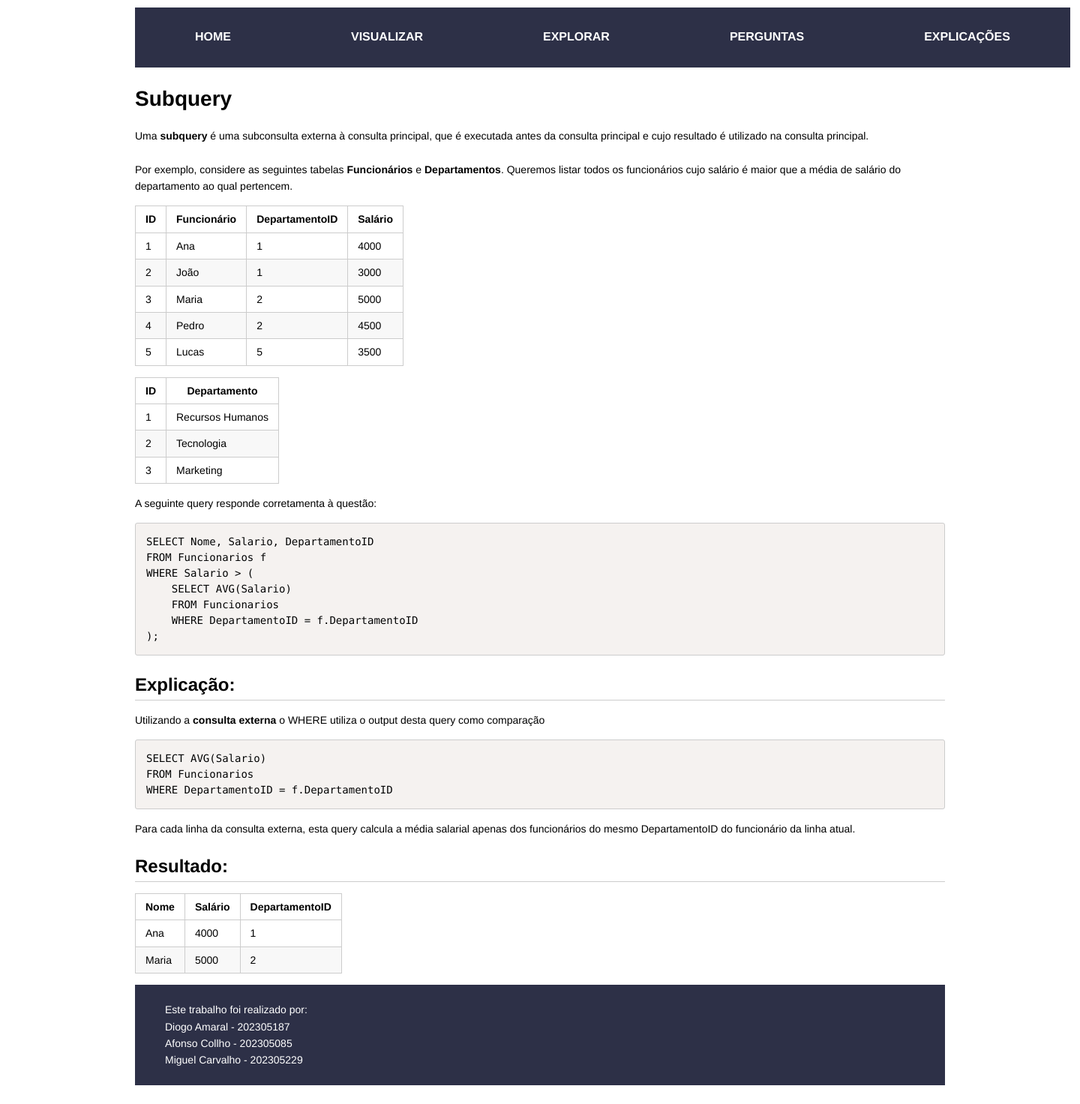
After one commit to damaral31/Portuguese-School-System-DB-Modeling, a Flask app: page /explicacao/Subqueries in a window 1440 px wide. The commit adds this page. Shown: the whole page at 75% size. Run offline with Flask 3, Linux system fonts and the light colour scheme; some libraries are stand-ins or nearby versions.

Commit message:
Update main (final commit)

```diff
--- a/app/app.py
+++ b/app/app.py
@@ -55,12 +55,16 @@ def rowNumber():
 def subqueryVariavel():
     return render_template('explicacaoSubqueryVariavel.html')
 
+@APP.route('/explicacao/Subqueries')
+def subquery():
+    return render_template('explicacaoSubquery.html')
 
 @APP.route('/pergunta/1')
 def pergunta1():
     resposta = db.execute('''
     SELECT
         concelhos.concelho as concelho,
+        concelhos.cod as cod,
         COUNT(escolas.cod) as num
     FROM concelhos
     JOIN escolas ON escolas.concelho = concelhos.cod
@@ -75,21 +79,21 @@ def pergunta2():
     resposta = db.execute('''
     SELECT
         d.distrito AS Distrito,
+        d.cod AS cod,
         t.oferta AS Curso
     FROM Alunos a
     JOIN Turmas t ON a.turma = t.cod
     JOIN Escolas e ON t.escola = e.cod
     JOIN Concelhos c ON e.concelho = c.cod
     JOIN Distritos d ON c.distrito = d.cod
-
     LEFT JOIN EntidadesEscola ee ON t.entidadeEscola = ee.cod
     LEFT JOIN Concelhos cee ON ee.concelho = cee.cod
     LEFT JOIN Distritos dee ON cee.distrito = dee.cod
     WHERE(
-        d.distrito IN ("Porto", "Lisboa")
-        OR dee.distrito IN ("Porto", "Lisboa")
+        d.distrito IN ('Porto', 'Lisboa')
+        OR dee.distrito IN ('Porto', 'Lisboa')
     )
-        AND t.oferta IS NOT NULL
+        AND t.oferta NOT NULL
     GROUP BY d.distrito, t.oferta
     ORDER BY d.distrito ASC, t.oferta ASC;
     ''').fetchall()
@@ -98,7 +102,8 @@ def pergunta2():
 @APP.route('/pergunta/3')
 def pergunta3():
     resposta = db.execute('''SELECT
- escolas.escola AS NomeEscola
+ escolas.escola AS NomeEscola,
+escolas.cod AS cod
 FROM
     escolas
 JOIN
@@ -118,9 +123,11 @@ def pergunta4():
     resposta = db.execute('''
     SELECT
         sub.distrito AS Distrito,
+        sub.cod AS cod,
         MIN(sub.num) AS num
     FROM (
         SELECT
+            d.cod AS cod,
             d.distrito AS distrito,
             COUNT(t.cod) AS num
         FROM distritos d
@@ -130,33 +137,35 @@ def pergunta4():
         WHERE t.nivel LIKE "Ensino Secundário"
         GROUP BY d.cod, d.distrito
     ) AS sub;
-    ''').fetchall()
+''').fetchall()
     return render_template('pergunta4.html', resposta=resposta)
 
 @APP.route('/pergunta/5')
 def pergunta5():
-    resposta = db.execute('''
-    SELECT
-        c.concelho,
-        e.escola,
-        COUNT(t.cod) AS num
-    FROM Turmas t
-    JOIN Escolas e ON t.escola = e.cod
-    JOIN Concelhos c ON e.concelho = c.cod
-    WHERE t.organizacao LIKE '%S3%'
-    GROUP BY
-        c.concelho,
-        e.escola
-    ORDER BY
-        num DESC,
-        c.concelho ASC;
-    ''').fetchall()
+    resposta = db.execute('''SELECT
+c.concelho,
+c.cod,
+e.cod AS cod_escola,
+e.escola,
+COUNT(t.cod) AS num
+FROM Turmas t
+JOIN Escolas e ON t.escola = e.cod
+JOIN Concelhos c ON e.concelho = c.cod
+WHERE t.organizacao LIKE '%S3%'
+GROUP BY
+    c.concelho,
+    e.escola
+ORDER BY
+    num DESC,
+    c.concelho ASC;''').fetchall()
     return render_template('pergunta5.html', resposta=resposta)
 
 @APP.route('/pergunta/6')
 def pergunta6():
     resposta = db.execute('''
 SELECT
+concelhos.cod as cod,
+agrupamentos.cod as cod_agrupamento,
 concelhos.concelho as concelho,
 agrupamentos.agrupamento as agrupamento
 FROM agrupamentos
@@ -174,32 +183,34 @@ agrupamentos.agrupamento''').fetchall()
 @APP.route('/pergunta/7')
 def pergunta7():
     resposta = db.execute('''
-    WITH MediaRaparigasPorDistrito AS (
-        SELECT
-            d.distrito,
-            AVG(a.quantidade) AS media_raparigas
-        FROM distritos d
-        JOIN concelhos c ON d.cod = c.distrito
-        JOIN escolas e ON c.cod = e.concelho
-        JOIN turmas t ON e.cod = t.escola
-        JOIN alunos a ON t.cod = a.turma
-        WHERE a.sexo = 'Mulheres'
-        GROUP BY d.distrito
-    ),
-    DistritosOrdenados AS (
-        SELECT
-            distrito,
-            media_raparigas,
-            ROW_NUMBER() OVER (ORDER BY media_raparigas ASC) AS rank
-        FROM MediaRaparigasPorDistrito
-    )
-
+WITH MediaRaparigasPorDistrito AS (
+ SELECT
+        d.cod AS cod,
+        d.distrito,
+        AVG(a.quantidade) AS media_raparigas
+    FROM distritos d
+    JOIN concelhos c ON d.cod = c.distrito
+    JOIN escolas e ON c.cod = e.concelho
+    JOIN turmas t ON e.cod = t.escola
+    JOIN alunos a ON t.cod = a.turma
+    WHERE a.sexo = 'Mulheres'
+    GROUP BY d.distrito
+),
+DistritosOrdenados AS (
     SELECT
-        distrito AS Distrito,
-        media_raparigas AS med
-    FROM DistritosOrdenados
-    WHERE rank <= 5
-    ORDER BY rank;
+        cod,
+        distrito,
+        media_raparigas,
+        ROW_NUMBER() OVER (ORDER BY media_raparigas ASC) AS rank
+    FROM MediaRaparigasPorDistrito
+)
+SELECT
+    cod AS Cod,
+    distrito AS Distrito,
+    media_raparigas AS med
+FROM DistritosOrdenados
+WHERE rank <= 5
+ORDER BY rank;
     ''').fetchall()
     return render_template('pergunta7.html', resposta=resposta)
 
@@ -207,6 +218,8 @@ def pergunta7():
 def pergunta8():
     resposta = db.execute('''WITH c1 AS (
     SELECT
+        distritos.cod AS cod,
+        escolas.cod AS cod_escola,
         distritos.distrito,
         SUM(alunos.quantidade) AS max_quantidade,
         escolas.escola
@@ -227,6 +240,8 @@ def pergunta8():
 )
 
 SELECT
+    c1.cod,
+    c1.cod_escola,
     c1.distrito,
     c1.escola,
     MAX(c1.max_quantidade) AS alunos
@@ -238,6 +253,7 @@ def pergunta9():
     resposta = db.execute('''
                           WITH EstatisticasEscolas AS (
     SELECT
+        escolas.cod AS CodEscola,
         escolas.escola AS NomeEscola,
         COUNT(DISTINCT turmas.cod) AS NumeroTurmas,
         SUM(alunos.quantidade) AS NumeroAlunos
@@ -257,6 +273,7 @@ MediasGlobais AS (
 
 
 SELECT
+    ee.CodEscola,
     ee.NomeEscola,
     ee.NumeroAlunos,
     CASE
@@ -329,6 +346,7 @@ AlunosPorConcelho AS (
 )
 
 SELECT
+    c.concelhoCod as cod,
     NomeConcelho,
     SomaHomensComCondicao,
     SomaHomensSemCondicao,
--- /dev/null
+++ b/app/templates/explicacaoSubquery.html
@@ -0,0 +1,125 @@
+{% extends 'base.html' %}
+
+{% block content %}
+
+<h1>Subquery </h1>
+
+<p>
+    Uma <b>subquery </b> é uma subconsulta externa à consulta principal, que é executada antes da consulta principal e cujo resultado é utilizado na consulta principal.
+    <br><br>
+    Por exemplo, considere as seguintes tabelas <b>Funcionários</b> e <b>Departamentos</b>. Queremos listar todos os funcionários cujo salário é maior que a média de salário do departamento ao qual pertencem.
+</p>
+
+<table>
+
+    <thead>
+        <tr>
+            <th>ID</th>
+            <th>Funcionário</th>
+            <th>DepartamentoID</th>
+            <th>Salário</th>
+        </tr>
+    </thead>
+    <tbody>
+        <tr>
+            <td>1</td>
+            <td>Ana</td>
+            <td>1</td>
+            <td>4000</td>
+        </tr>
+        <tr>
+            <td>2</td>
+            <td>João</td>
+            <td>1</td>
+            <td>3000</td>
+        </tr>
+        <tr>
+            <td>3</td>
+            <td>Maria</td>
+            <td>2</td>
+            <td>5000</td>
+        </tr>
+        <tr>
+            <td>4</td>
+            <td>Pedro</td>
+            <td>2</td>
+            <td>4500</td>
+        </tr>
+        <tr>
+            <td>5</td>
+            <td>Lucas</td>
+            <td>5</td>
+            <td>3500</td>
+        </tr>
+    </tbody>
+</table>
+
+<table>
+
+    <thead>
+        <tr>
+            <th>ID</th>
+            <th>Departamento</th>
+        </tr>
+    </thead>
+    <tbody>
+        <tr>
+            <td>1</td>
+            <td>Recursos Humanos</td>
+        </tr>
+        <tr>
+            <td>2</td>
+            <td>Tecnologia</td>
+        </tr>
+        <tr>
+            <td>3</td>
+            <td>Marketing</td>
+        </tr>
+        <tr>
+    </tbody>
+</table>
+
+<p> A seguinte query responde corretamenta à questão: </p>
+<pre><code class="language-sql">SELECT Nome, Salario, DepartamentoID
+FROM Funcionarios f
+WHERE Salario > (
+    SELECT AVG(Salario)
+    FROM Funcionarios
+    WHERE DepartamentoID = f.DepartamentoID
+);
+</code></pre>
+
+<h2>Explicação:</h2>
+
+<p>Utilizando a <b>consulta externa</b> o WHERE utiliza o output desta query como comparação</p>
+<pre><code class="language-sql">SELECT AVG(Salario)
+FROM Funcionarios
+WHERE DepartamentoID = f.DepartamentoID
+</code></pre>
+
+<p>Para cada linha da consulta externa, esta query calcula a média salarial apenas dos funcionários do mesmo DepartamentoID do funcionário da linha atual.</p>
+
+
+<h2>Resultado:</h2>
+<table>
+    <thead>
+        <tr>
+            <th>Nome</th>
+            <th>Salário</th>
+            <th>DepartamentoID</th>
+        </tr>
+    </thead>
+    <tbody>
+        <tr>
+            <td>Ana</td>
+            <td>4000</td>
+            <td>1</td>
+        </tr>
+        <tr>
+            <td>Maria</td>
+            <td>5000</td>
+            <td>2</td>
+        </tr>
+    </tbody>
+</table>
+{% endblock %}
--- a/app/templates/explicacaoSubqueryVariavel.html
+++ b/app/templates/explicacaoSubqueryVariavel.html
@@ -128,5 +128,5 @@ WHERE DepartamentoID = f.DepartamentoID
             <td>2</td>
         </tr>
     </tbody>
-
+</table>
 {% endblock %}
--- a/app/templates/listarExplicacoes.html
+++ b/app/templates/listarExplicacoes.html
@@ -44,9 +44,10 @@
     <a href="/explicacao/ROW_NUMBER">Row Number</a>
 </h2>
 <h2>
+    <a href="/explicacao/Subqueries">Subquery</a>
+</h2>
+<h2>
     <a href="/explicacao/SubqueryVariavel">Subquery Variável</a>
 </h2>
 
-<p> FALTA: SUBQUERY</p>
-
 {% endblock %}
--- a/app/templates/pergunta1.html
+++ b/app/templates/pergunta1.html
@@ -78,7 +78,9 @@ GROUP BY concelhos.cod;
     </tr>
     {% for linha in resposta %}
     <tr>
-        <td>{{ linha.concelho }}</td>
+        <td>
+            <a href="/concelhos/{{ linha.cod }}">{{ linha.concelho }}</a></td>
+
         <td>{{ linha.num }}</td>
     </tr>
     {% endfor %}
--- a/app/templates/pergunta10.html
+++ b/app/templates/pergunta10.html
@@ -203,7 +203,7 @@ ORDER BY
     </tr>
     <tr>
         {% for row in resposta %}
-        <td>{{ row.NomeConcelho }}</td>
+        <td><a href="/concelhos/{{ row.cod }}">{{ row.NomeConcelho }}</a></td>
         <td>{{ row.SomaHomensComCondicao }}</td>
         <td>{{ row.SomaHomensSemCondicao }}</td>
         <td>{{ row.SomaMulheresComCondicao }}</td>
@@ -213,6 +213,4 @@ ORDER BY
     {% endfor %}
 </table>
 
-
-
 {% endblock %}
--- a/app/templates/pergunta2.html
+++ b/app/templates/pergunta2.html
@@ -103,7 +103,8 @@ ORDER BY d.distrito ASC, t.oferta ASC;
     </tr>
     {% for row in resposta %}
     <tr>
-        <td>{{ row.distrito }}</td>
+        <td>
+            <a href="/distritos/{{ row.cod }}">{{ row.distrito }}</a></td>
         <td>{{ row.curso }}</td>
     </tr>
     {% endfor %}
--- a/app/templates/pergunta3.html
+++ b/app/templates/pergunta3.html
@@ -62,11 +62,11 @@ WHERE NUTS_II.NUTII NOT IN ('Centro', 'Alentejo');
     </tr>
     <tr>
         {% for row in resposta %}
-        <td>{{ row.NomeEscola }}</td>
+        <td>
+            <a href="/escolas/{{ row.cod }}">{{ row.NomeEscola }}</a>
+        </td>
     </tr>
     {% endfor %}
 </table>
 
-
-
 {% endblock %}
--- a/app/templates/pergunta4.html
+++ b/app/templates/pergunta4.html
@@ -90,7 +90,7 @@ FROM (
     </tr>
     {% for row in resposta %}
     <tr>
-        <td>{{ row.Distrito }}</td>
+        <td><a href="/distritos/{{ row.cod }}">{{ row.distrito }}</a></td>
         <td>{{ row.num }}</td>
     </tr>
     {% endfor %}
--- a/app/templates/pergunta5.html
+++ b/app/templates/pergunta5.html
@@ -84,8 +84,9 @@ ORDER BY
     </tr>
     {% for row in resposta %}
     <tr>
-        <td>{{ row.concelho }}</td>
-        <td>{{ row.escola }}</td>
+        <td><a href="/concelhos/{{ row.cod }}">{{ row.concelho }}</a></td>
+        <td>
+            <a href="/escolas/{{ row.cod_escola }}">{{ row.escola }}</a></td>
         <td>{{ row.num }}</td>
     </tr>
     {% endfor %}
--- a/app/templates/pergunta6.html
+++ b/app/templates/pergunta6.html
@@ -78,12 +78,10 @@ ORDER BY
     </tr>
     <tr>
         {% for row in resposta %}
-        <td>{{ row.concelho }}</td>
-        <td>{{ row.agrupamento }}</td>
+        <td><a href="/concelhos/{{ row.cod }}">{{ row.concelho }}</a></td>
+        <td><a href="/agrupamentos/{{ row.cod_agrupamento }}">{{ row.agrupamento }}</a></td>
     </tr>
     {% endfor %}
 </table>
 
-
-
 {% endblock %}
--- a/app/templates/pergunta7.html
+++ b/app/templates/pergunta7.html
@@ -123,7 +123,7 @@ ORDER BY rank;
     </tr>
     {% for row in resposta %}
     <tr>
-        <td>{{ row.distrito }}</td>
+        <td><a href="/distritos/{{ row.cod }}">{{ row.distrito }}</td>
         <td>{{ row.med }}</td>
     </tr>
     {% endfor %}
--- a/app/templates/pergunta8.html
+++ b/app/templates/pergunta8.html
@@ -107,13 +107,11 @@ FROM c1
         <th>NumeroAlunos</th>
     <tr>
         {% for row in resposta %}
-        <td>{{ row.distrito }}</td>
-        <td>{{ row.escola }}</td>
+        <td><a href="/distritos/{{ row.cod }}">{{ row.distrito }}</a></td>
+        <td><a href="/escolas/{{ row.cod_escola }}">{{ row.escola }}</a></td>
         <td>{{ row.alunos }}</td>
     </tr>
     {% endfor %}
 </table>
 
-
-
 {% endblock %}
--- a/app/templates/pergunta9.html
+++ b/app/templates/pergunta9.html
@@ -132,7 +132,7 @@ ORDER BY
     </tr>
     <tr>
         {% for row in resposta %}
-        <td>{{ row.NomeEscola }}</td>
+        <td><a href="/escolas/{{ row.cod }}">{{ row.NomeEscola }}</a></td>
         <td>{{ row.NumeroAlunos }}</td>
         <td>{{ row.Classificacao }}</td>
 
@@ -140,6 +140,4 @@ ORDER BY
     {% endfor %}
 </table>
 
-
-
 {% endblock %}
```
